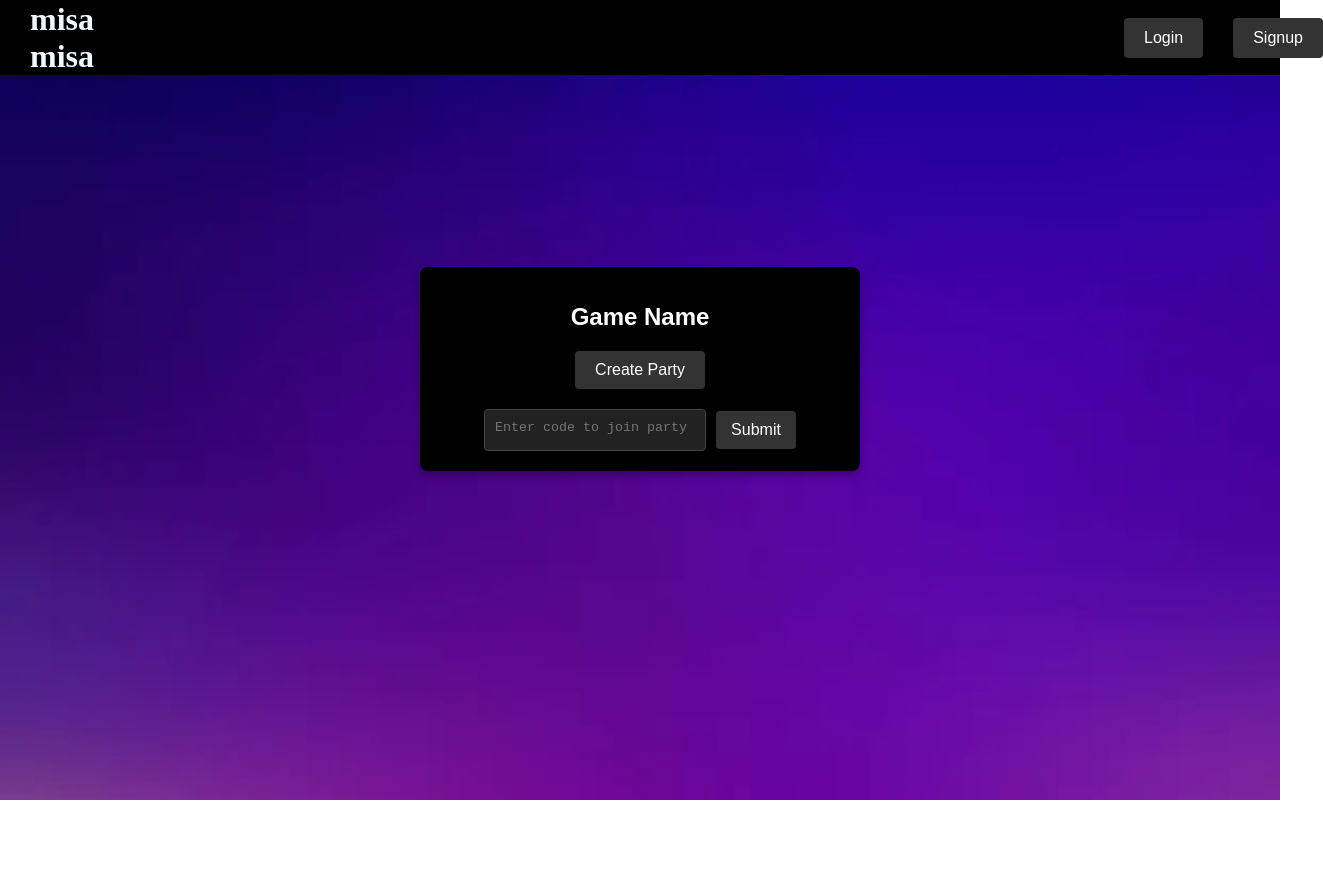
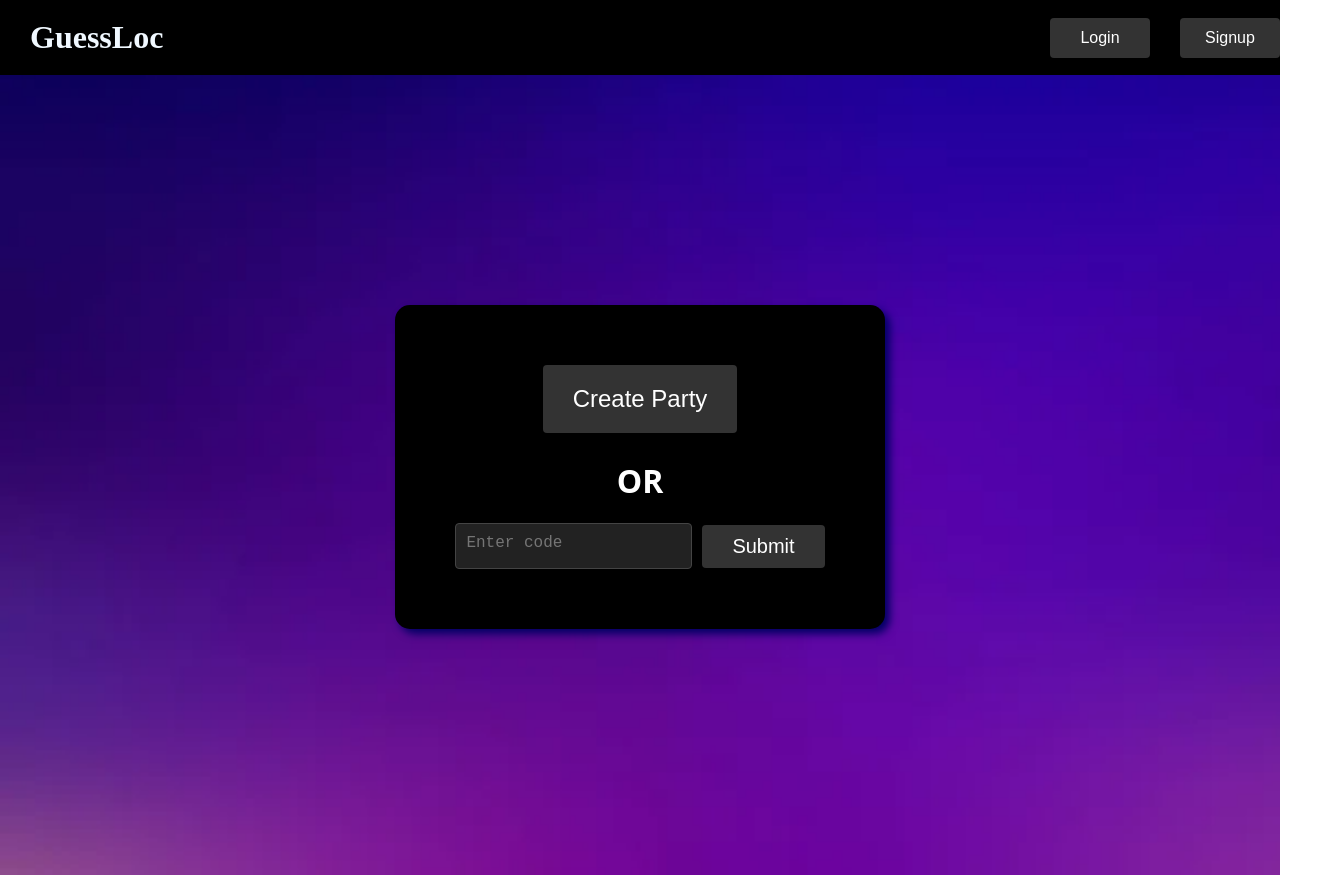
Before and after one commit to Rahul6700/project, a React (Create React App) app: page / in a window 1280 px wide. Shown: the whole page, 1323 px wide, since content can reach past the window. Before the commit the page ends 800 px from the top, so only its background shows below. Built offline with nearby package versions, Linux system fonts and the light colour scheme.

Commit message:
Added title, bg image and made home component bigger

```diff
--- a/src/components/home.js
+++ b/src/components/home.js
@@ -4,42 +4,43 @@ export default function Home() {
             style={{
                 backgroundColor: "#000",
                 color: "#fff",
-                borderRadius: "8px",
-                padding: "20px",
-                maxWidth: "400px",
+                padding: "60px",
+                maxWidth: "800px",
                 margin: "auto",
                 textAlign: "center",
-                fontFamily: "'Arial', sans-serif",
-                boxShadow: "0 4px 8px rgba(0, 0, 0, 0.3)"
+                fontFamily: "system-ui, 'Segoe UI', Roboto, Helvetica, Arial, sans-serif, 'Apple Color Emoji', 'Segoe UI Emoji', 'Segoe UI Symbol'",
+                boxShadow: "5px 5px 8px rgb(0,0,100)",
+                borderRadius: "15px"
             }}
         >
-            <h1 style={{ fontSize: "24px", marginBottom: "20px" }}>Game Name</h1>
             <button
                 style={{
                     backgroundColor: "#333",
                     color: "#fff",
                     border: "none",
-                    padding: "10px 20px",
+                    padding: "20px 30px",
                     borderRadius: "4px",
                     cursor: "pointer",
-                    marginBottom: "20px",
-                    fontSize: "16px"
+                    marginBottom: "5px",
+                    fontSize: "24px"
                 }}
             >
                 Create Party
             </button>
+            <h1>OR</h1>
             <div style={{ display: "flex", alignItems: "center", gap: "10px", justifyContent: "center" }}>
                 <textarea
-                    placeholder="Enter code to join party"
+                    placeholder="Enter code"
                     style={{
                         padding: "10px",
                         borderRadius: "4px",
                         border: "1px solid #444",
                         backgroundColor: "#222",
-                        color: "#fff",
+                        color: "#ffffff",
                         resize: "none",
-                        width: "50%",
-                        height: "20px",
+                        width: "60%",
+                        height: "24px",
+                        fontSize: "16px"
                     }}
                 ></textarea>
                 <button
@@ -47,10 +48,10 @@ export default function Home() {
                         backgroundColor: "#333",
                         color: "#fff",
                         border: "none",
-                        padding: "10px 15px",
+                        padding: "10px 30px",
                         borderRadius: "4px",
                         cursor: "pointer",
-                        fontSize: "16px"
+                        fontSize: "20px"
                     }}
                 >
                     Submit
--- a/src/components/navbar.js
+++ b/src/components/navbar.js
@@ -1,10 +1,8 @@
-
-
 export default function Navbar () {
 
     return (
         <div id = "navbar">
-        <h1>misa misa</h1>
+        <h1>GuessLoc</h1>
         <button id = "login">Login</button>
         <button id = "signup">Signup</button>
         </div>
--- a/src/index.css
+++ b/src/index.css
@@ -1,5 +1,5 @@
-body {
-  background-image: url(image.png);
+html{
+  background-image: url(./image.png);
   background-size: cover;
   background-repeat: no-repeat;
 }
@@ -20,21 +20,21 @@ body {
   background-color: #333;
   color: #fff;
   border: none;
-  padding: 10px 20px;
+  padding: 10px 10px;
   border-radius: 4px;
   cursor: pointer;
   font-size: 16px;
 }
 
-#login {
-  margin-left: 1000px;
+#login{
+  margin-left:auto;
 }
-
 #navbar h1 {
   padding-left: 30px;
 }
 
-#home{
-  margin-top: 200px;
-  justify-content: center;
+#home {
+    display: flex;
+    justify-content: center;
+    height: 100vh;
 }
```
Also changed, not shown: src/App.js (line endings or trailing spaces).
